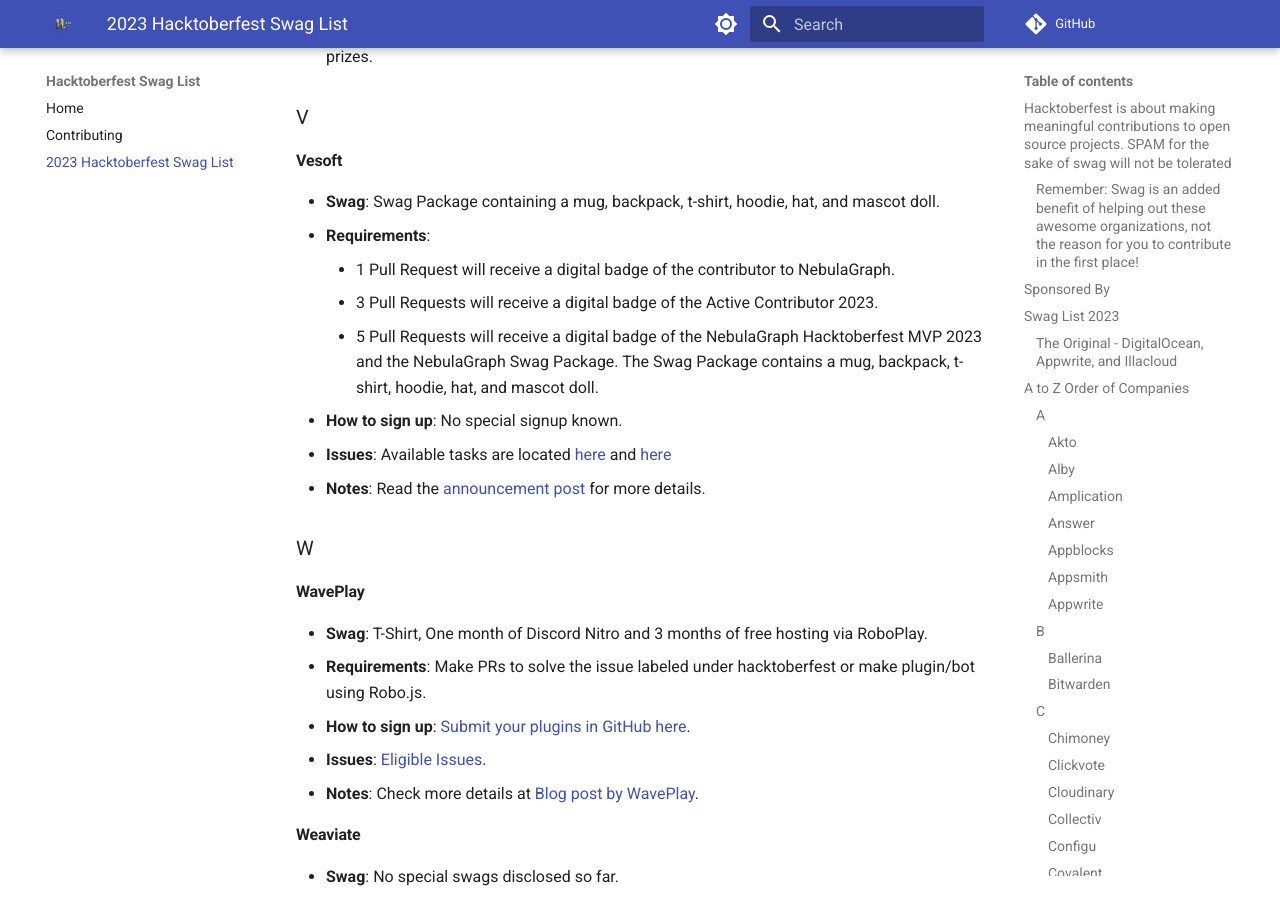
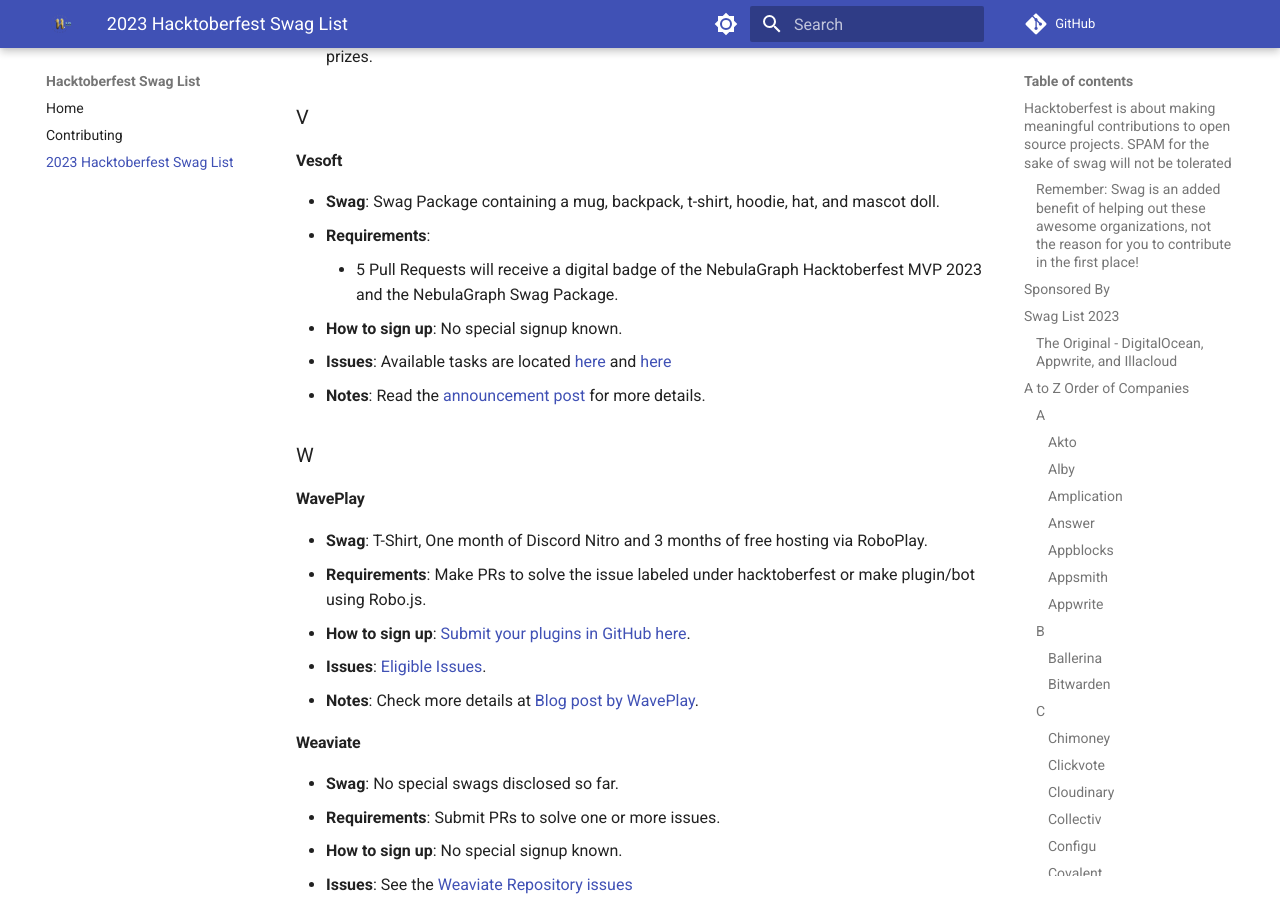
Before and after one commit to crweiner/hacktoberfest-swag-list, an MkDocs documentation site: the page built from docs/list.md, in a window 1280 px wide and 900 px high, scrolled down 20085 px. Built offline with MkDocs 1.6.1 and Material for MkDocs 9.7.7, drawn with Linux system fonts in a browser that asks for light colours; plug-ins that fetch from the network failed and are left out; comment, search, counter and statistics services are not loaded.

Commit message:
Update docs/list.md
Co-authored-by: vimode <39148877+vimode@users.noreply.github.com>

```diff
--- a/docs/list.md
+++ b/docs/list.md
@@ -657,9 +657,7 @@
 
 - **Swag**: Swag Package containing a mug, backpack, t-shirt, hoodie, hat, and mascot doll.
 - **Requirements**:
-    - 1 Pull Request will receive a digital badge of the contributor to NebulaGraph.
-    - 3 Pull Requests will receive a digital badge of the Active Contributor 2023.
-    - 5 Pull Requests will receive a digital badge of the NebulaGraph Hacktoberfest MVP 2023 and the NebulaGraph Swag Package. The Swag Package contains a mug, backpack, t-shirt, hoodie, hat, and mascot doll.
+    - 5 Pull Requests will receive a digital badge of the NebulaGraph Hacktoberfest MVP 2023 and the NebulaGraph Swag Package.
 - **How to sign up**: No special signup known.
 - **Issues**: Available tasks are located [here](https://github.com/orgs/vesoft-inc/projects/84/views/1) and [here](https://github.com/orgs/nebula-contrib/projects/1/views/1)
 - **Notes**: Read the [announcement post](https://github.com/vesoft-inc/nebula-community/wiki/HACKTOBERFEST2023) for more details.
```
